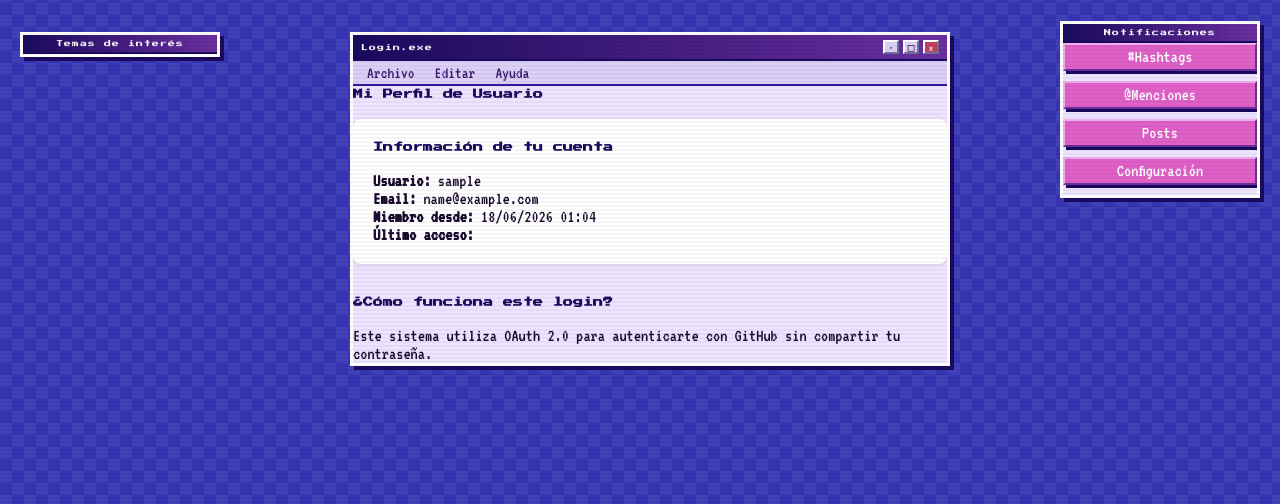
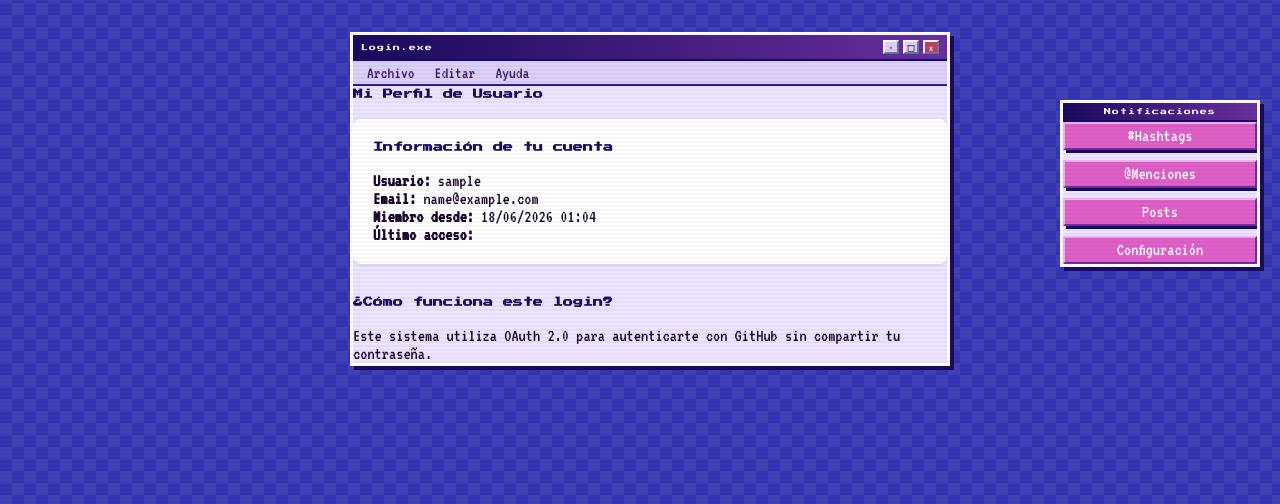
Before and after one commit to miliacoss0/Red-Social-Tipo-Twitter, a Django app: page /perfil/ in a window 1280 px wide. Shown: the part 79-583 px from the top of the page. Run offline with Django 5.2, Linux system fonts and the light colour scheme; the visitor is signed in with stand-in values (Sample User, id 1).

Commit message:
feat: ocultar sidebar izquierdo en pagina de perfil

```diff
--- a/templates/base.html
+++ b/templates/base.html
@@ -21,6 +21,7 @@
         {% endif %}
     </nav>
     <div class="main-content">
+        {% block sidebar_left %}
         <div class="sidebar-left">
             <div class="win-titlebar">
                 <span class="win-title" style="margin: 0 auto;">Temas de interés</span>
@@ -29,6 +30,8 @@
                 {# acá van los temas #}
             </div>
         </div>
+        {% endblock %}
+
         <div class="login-box feed-box">
             <div class="win-titlebar">
                 <span class="win-title">Login.exe</span>
@@ -53,7 +56,8 @@
                 {% endblock %}
             </div>
         </div>
-    </div>
+
+        {% block sidebar_right %}
         <div class="sidebar-right">
             <div class="win-titlebar">
                 <span class="win-title" style="margin: 0 auto;">Notificaciones</span>
@@ -62,8 +66,10 @@
                 <a href="{% url 'hashtags' %}" class="btn" style="display:block; margin-bottom: 10px; text-align:center;">#Hashtags</a>
                 <a href="{% url 'menciones' %}" class="btn" style="display:block; margin-bottom: 10px; text-align:center;">@Menciones</a>
                 <a href="{% url 'feed' %}" class="btn" style="display:block; margin-bottom: 10px; text-align:center;">Posts</a>
-            <a href="{% url 'perfil' %}" class="btn" style="display:block; margin-bottom: 10px; text-align:center;">Configuración</a>
+                <a href="{% url 'perfil' %}" class="btn" style="display:block; text-align:center;">Configuración</a>
             </div>
+        </div>
+        {% endblock %}
     </div>
 </body>
 </html>
--- a/templates/perfil.html
+++ b/templates/perfil.html
@@ -1,4 +1,5 @@
 {% extends 'base.html' %}
+{% block sidebar_left %}{% endblock %}
 
 {% block titulo %}Nuestro Perfil - Red Social Twitter{% endblock %}
 
```
Lines whose indentation alone changed are shown as unchanged.
